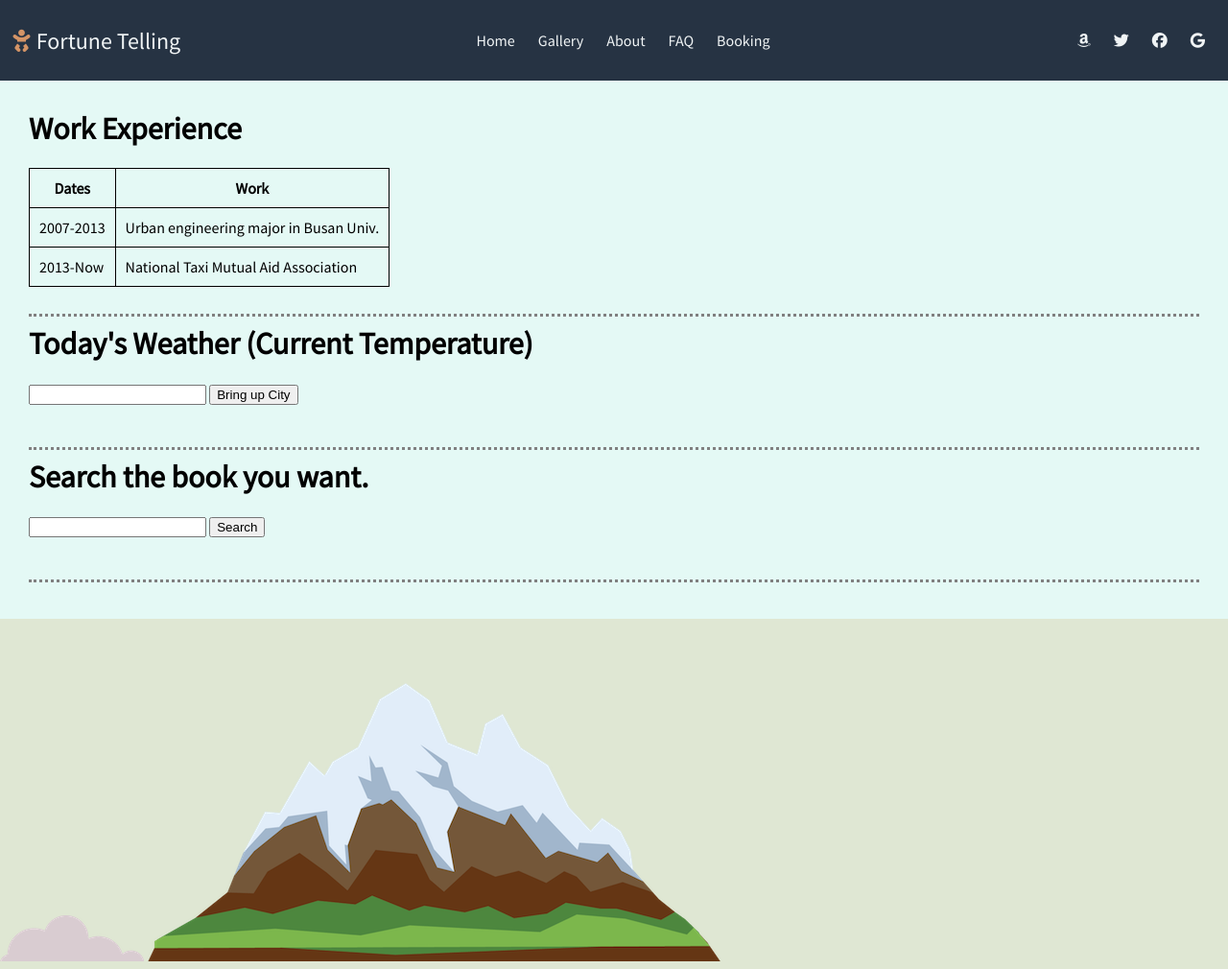
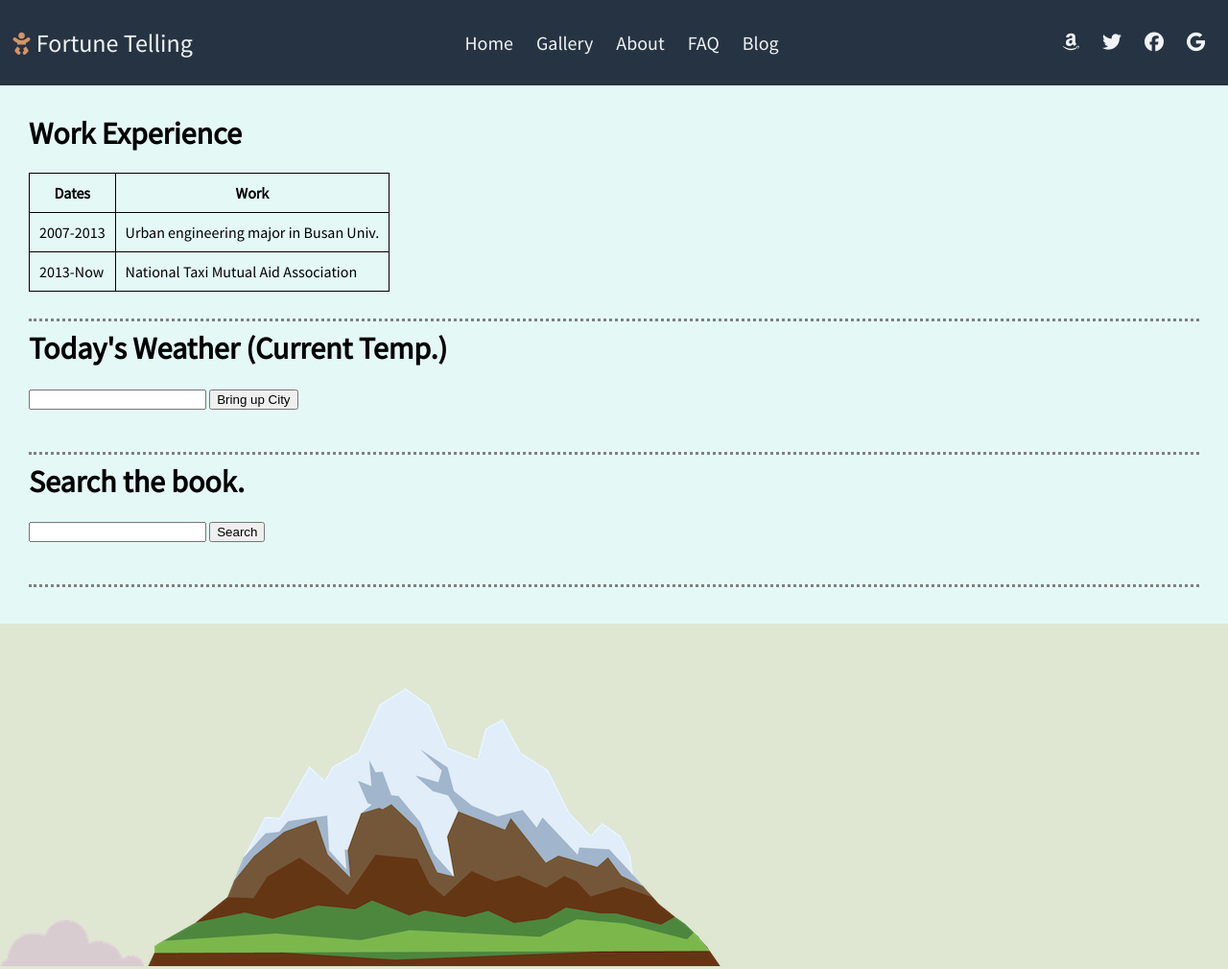
Before and after one commit to Hongcoding4633/cv, a plain HTML site: page index.html in a window 1280 px wide. Shown: the top 1010 px of the page at 96% size. Drawn offline with nearby package versions, Linux system fonts and the light colour scheme.

Commit message:
add changes

```diff
--- a/index.html
+++ b/index.html
@@ -24,24 +24,23 @@
       <nav class="navbar">
         <div class="navbar__logo">
           <i class="fa-solid fa-baby"></i>
-          <a href="">Fortune Telling</a>
+          <a href="" class="fortune">Fortune Telling</a>
         </div>
 
         <ul class="navbar__menu">
-          <li><a href="">Home</a></li>
-          <li><a href="">Gallery</a></li>
-          <li><a href="">About</a></li>
+          <li><a href="https://hongcoding4633.github.io/cv/">Home</a></li>
+          <li><a href="https://www.google.com/search?sca_esv=573057508&q=%EC%82%AC%EC%A3%BC%EB%AA%85%EB%A6%AC%ED%95%99&tbm=isch&source=lnms&sa=X&ved=2ahUKEwixh7er9fGBAxVSEIgKHesYAmMQ0pQJegQIDRAB&biw=1920&bih=902&dpr=1/">Gallery</a></li>
+          <li><a href="https://saju.kkland.co.kr/11/">About</a></li>
           <li><a href="">FAQ</a></li>
-          <li><a href="">Booking</a></li>
+          <li><a href="https://sajucomputer.tistory.com/">Blog</a></li>
         </ul>
 
         <ul class="navbar__icons">
-          <li><i class="fa-brands fa-amazon"></i></li>
-          <li><i class="fa-brands fa-twitter"></i></li>
-          <li><i class="fa-brands fa-facebook"></i></li>
-          <li><i class="fa-brands fa-google"></i></li>
+          <li><a class="fa-brands fa-amazon" href="https://amazon.com/"></a></li>
+          <li><a class="fa-brands fa-twitter" href="https://twitter.com/"></a></li>
+          <li><a class="fa-brands fa-facebook" href="https://facebook.com/"></a></li>
+          <li><a class="fa-brands fa-google" href="https://google.com/"></a></li>
         </ul>
-
         <a href="#" class="navbar__toggleBtn">
           <i class="fa-solid fa-bars"></i>
         </a>
@@ -64,14 +63,14 @@
         <td>Urban engineering major in Busan Univ.</td>
       </tr>
       <tr>
-        <td class="date2">2013-Now</td>
-        <td class="work2">National Taxi Mutual Aid Association</td>
+        <td>2013-Now</td>
+        <td>National Taxi Mutual Aid Association</td>
       </tr>
       </tbody>
     </table>
     <br />
     <hr />
-    <h1>Today's Weather (Current Temperature)</h1>
+    <h1>Today's Weather (Current Temp.)</h1>
     <input id="city" type="text" value="" />
     <button onclick="getWeather()">Bring up City</button>
     <p id="temperature"></p>
@@ -88,7 +87,7 @@
     </script>
     <br />
     <hr />
-    <h1>Search the book you want.</h1>
+    <h1>Search the book.</h1>
     <input id="bookname" value="" type="text" />
     <button id="search">Search</button>
     <p></p>
@@ -128,6 +127,6 @@
     <a href="pdfs/Fortune Telling by Cho.pdf" id="button" target="_blank"
       >Download PDF Summary</a
     >
-    <p>Newlife Goldbee Inc.</p>
+      <p>© 2023 Goldbee Inc.</p>
   </footer>
 </html>
--- a/style.css
+++ b/style.css
@@ -8,7 +8,6 @@ body {
     margin: 0;
     font-family: 'Source Sans Pro';
     background-color: rgb(223, 231, 211);
-
 }
 
 h1 {
@@ -33,6 +32,11 @@ th, td {
 a {
     text-decoration: none;
     color: var(--text-color);
+    font-size: 20px;
+}
+
+.fortune {
+    font-size: 26px;
 }
 
 .navbar {
```
Also changed, not shown: StubCode.html (added, +36 -0 lines).
